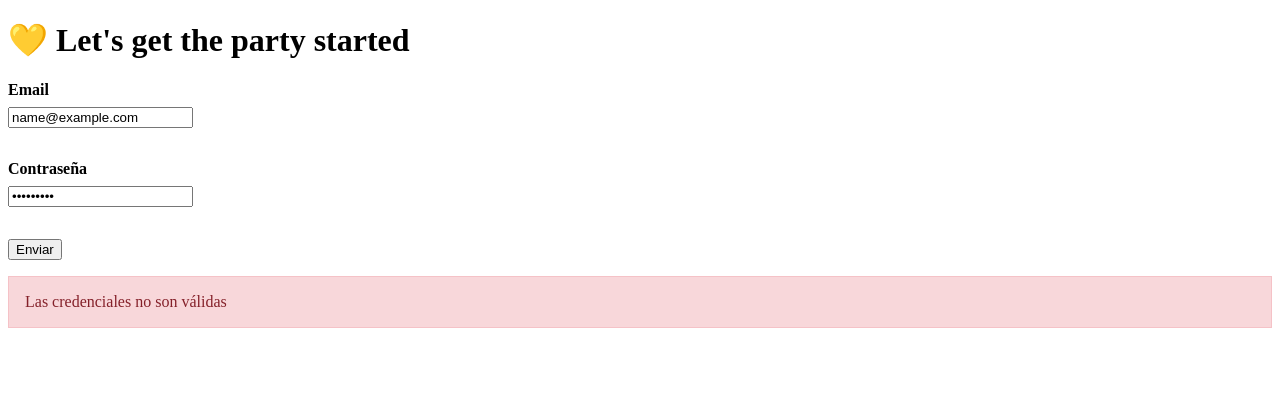
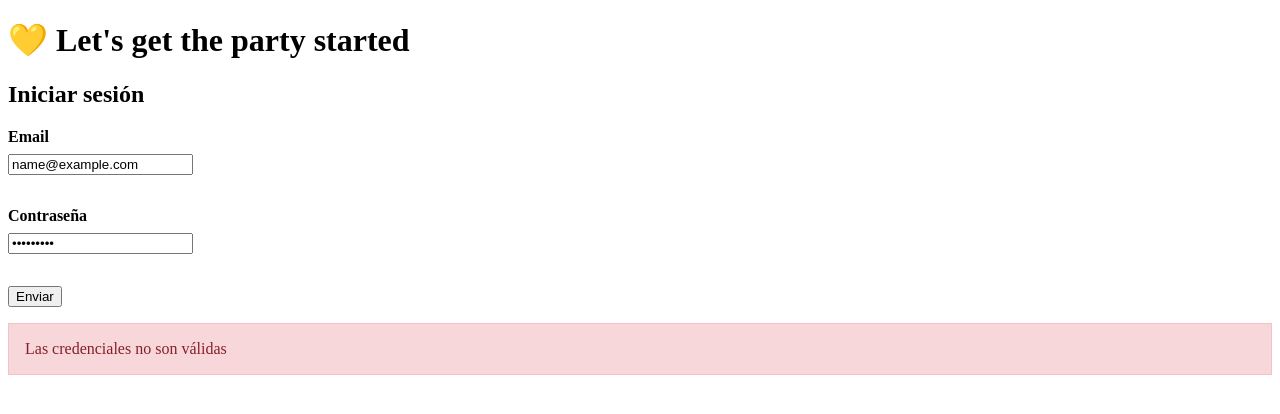
Before and after one commit to ger86/latteandfront-final-project-ii, a React (Create React App) app: page / in a window 1280 px wide. Both pictures are taken after typing "name@example.com", "Sample123" into the empty fields and a click on the button "Enviar". Shown: the top 414 px of the page. Built offline with nearby package versions, Linux system fonts and the light colour scheme; no server answers.

Commit message:
1.4: split login component in view and logic

```diff
--- a/src/views/Login/Login.js
+++ b/src/views/Login/Login.js
@@ -1,6 +1,6 @@
 import {useState} from 'react';
 import {JWT_KEY} from 'consts/app';
-import classes from './Login.module.css';
+import LoginView from './LoginView';
 
 export default function Login() {
   const [form, setForm] = useState({
@@ -63,50 +63,11 @@ export default function Login() {
   }
 
   return (
-    <div>
-      <form onSubmit={handleSubmit}>
-        <div className={classes.formControl}>
-          <div>
-            <label className={classes.label}>Email</label>
-          </div>
-          <div>
-            <input value={form.email} onChange={handleInputChanged} name="email" />
-          </div>
-        </div>
-        <div className={classes.formControl}>
-          <div>
-            <label className={classes.label}>Contraseña</label>
-          </div>
-          <div>
-            <input
-              value={form.password}
-              onChange={handleInputChanged}
-              name="password"
-              type="password"
-            />
-          </div>
-        </div>
-        <div>
-          <button type="submit" disabled={requestStatus.isLoading}>
-            Enviar
-          </button>
-        </div>
-        <div className={classes.feedback}>
-          {requestStatus.isLoading && (
-            <div className={`${classes.alert} ${classes.alertInfo}`}>Iniciando sesión</div>
-          )}
-          {requestStatus.hasFailed && (
-            <div className={`${classes.alert} ${classes.alertError}`}>
-              Las credenciales no son válidas
-            </div>
-          )}
-          {requestStatus.hasSucceeded && (
-            <div className={`${classes.alert} ${classes.alertSuccess}`}>
-              ¡Bienvenido a Latte and Books!
-            </div>
-          )}
-        </div>
-      </form>
-    </div>
+    <LoginView
+      form={form}
+      onInputChanged={handleInputChanged}
+      onSubmit={handleSubmit}
+      requestStatus={requestStatus}
+    />
   );
 }
--- /dev/null
+++ b/src/views/Login/LoginView.js
@@ -0,0 +1,52 @@
+import classes from './Login.module.css';
+
+export default function LoginView({form, onInputChanged, onSubmit, requestStatus}) {
+  return (
+    <div>
+      <h2>Iniciar sesión</h2>
+      <form onSubmit={onSubmit}>
+        <div className={classes.formControl}>
+          <div>
+            <label className={classes.label}>Email</label>
+          </div>
+          <div>
+            <input value={form.email} onChange={onInputChanged} name="email" />
+          </div>
+        </div>
+        <div className={classes.formControl}>
+          <div>
+            <label className={classes.label}>Contraseña</label>
+          </div>
+          <div>
+            <input
+              value={form.password}
+              onChange={onInputChanged}
+              name="password"
+              type="password"
+            />
+          </div>
+        </div>
+        <div>
+          <button type="submit" disabled={requestStatus.isLoading}>
+            Enviar
+          </button>
+        </div>
+        <div className={classes.feedback}>
+          {requestStatus.isLoading && (
+            <div className={`${classes.alert} ${classes.alertInfo}`}>Iniciando sesión</div>
+          )}
+          {requestStatus.hasFailed && (
+            <div className={`${classes.alert} ${classes.alertError}`}>
+              Las credenciales no son válidas
+            </div>
+          )}
+          {requestStatus.hasSucceeded && (
+            <div className={`${classes.alert} ${classes.alertSuccess}`}>
+              ¡Bienvenido a Latte and Books!
+            </div>
+          )}
+        </div>
+      </form>
+    </div>
+  );
+}
```
Also changed, not shown: .eslintrc.js.
